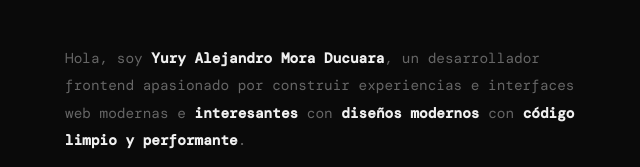
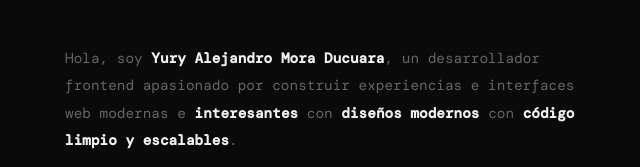
Before and after one commit to YuryMora17/Portafolio_web, a website: page index.html in a window 1280 px wide. Shown: the part 989-1156 px from the top of the page, 23-663 px from the left. Drawn offline with nearby package versions, Linux system fonts and the light colour scheme; a web font is replaced by a local one.

Commit message:
Correcion de errores

```diff
--- a/index.html
+++ b/index.html
@@ -70,7 +70,7 @@
     <h2 class="section-title">¿Quién soy?</h2>
     <div class="about-grid reveal">
       <div class="about-text">
-        <p>Hola, soy <strong>Yury Alejandro Mora Ducuara</strong>, un desarrollador frontend apasionado por construir experiencias e interfaces web modernas e <strong>interesantes</strong> con <strong>diseños modernos</strong> con <strong>código limpio y performante</strong>.</p>
+        <p>Hola, soy <strong>Yury Alejandro Mora Ducuara</strong>, un desarrollador frontend apasionado por construir experiencias e interfaces web modernas e <strong>interesantes</strong> con <strong>diseños modernos</strong> con <strong>código limpio y escalables</strong>.</p>
         <p>Actualmente enfocado en Angular y React y el ecosistema moderno de JavaScript, con especial atención a la accesibilidad y <strong>renderizados</strong> fluidas.</p>
         <p>Cuando no estoy programando me puedes encontrar explorando nuevas tendencias de diseño, contribuyendo a proyectos <strong>open source</strong> o tomando demasiado café ☕.</p>
         <div class="contact-socials" style="margin-top: 1.5rem;">
```
